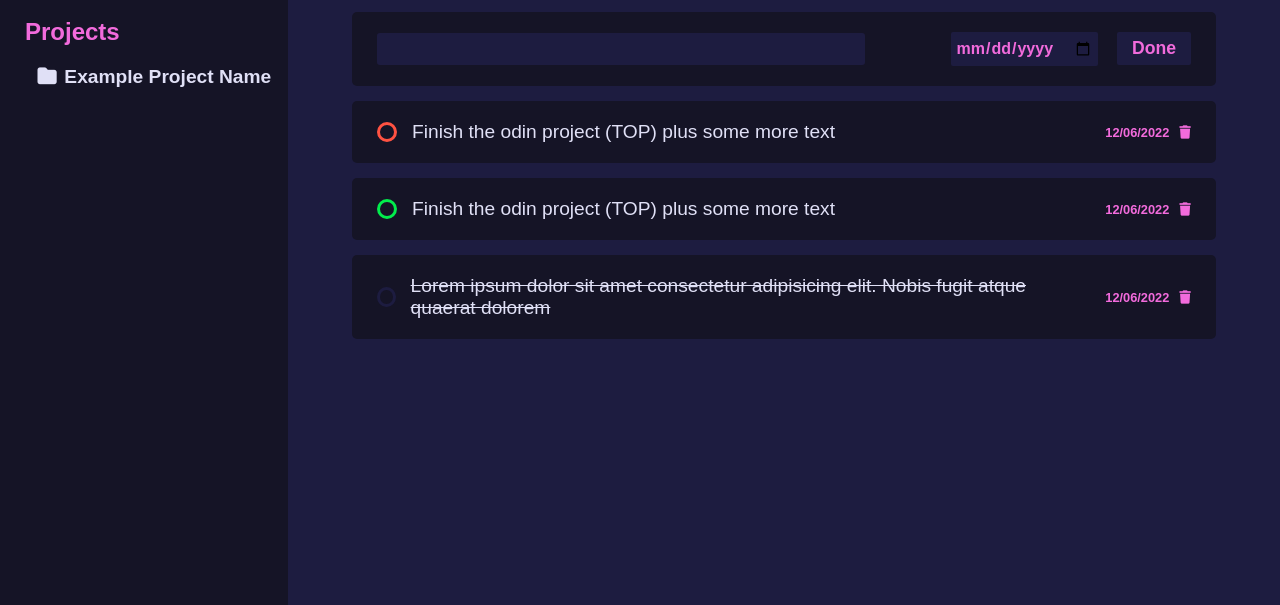
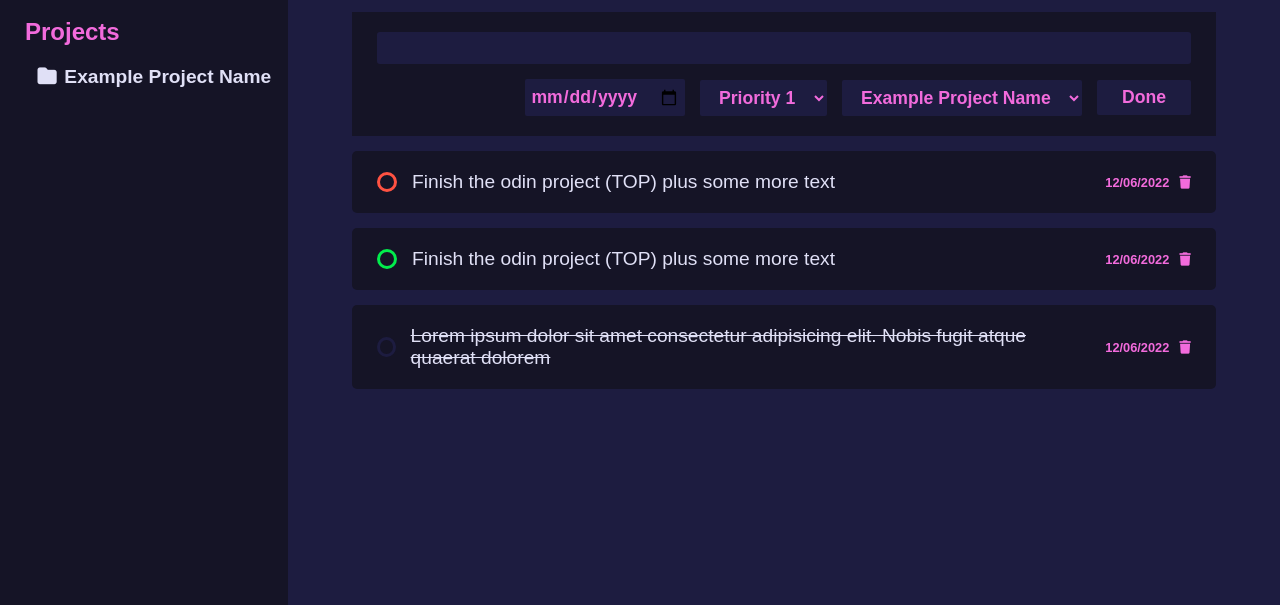
Before and after one commit to Rafael1268/odin-todo-list, a plain HTML site: page index.html in a window 1280 px wide. Shown: the part 195-800 px from the top of the page. Drawn offline with Linux system fonts and the light colour scheme.

Commit message:
Finished styling when adding a new task

```diff
--- a/index.html
+++ b/index.html
@@ -41,11 +41,21 @@
           <button>Add Task</button>
         </div>
         <div id="newTask">
-          <input type="text" name="newTaskTxt" id="newTaskTxt" minlength="1" maxlength="100">
-          <div>
-            <input type="date" name="newTaskDate" id="newTaskDate">
-            <button type="submit" id="newTaskBtn">Done</button>
-          </div>
+          <form action="#">
+            <input type="text" name="newTaskTxt" id="newTaskTxt" minlength="1" maxlength="100" required>
+            <div>
+              <input type="date" name="newTaskDate" id="newTaskDate">
+              <select name="newTaskPriority" id="newTaskPriority" required>
+                <option value="1">Priority 1</option>
+                <option value="2">Priority 2</option>
+                <option value="3">Priority 3</option>
+              </select>
+              <select name="newTaskProject" id="newTaskProject">
+                <option value="test">Example Project Name</option>
+              </select>
+              <button type="submit" id="newTaskBtn">Done</button>
+            </div>
+          </form>
         </div>
         <div class="taskItem">
           <div class="taskItemL">
--- a/style.css
+++ b/style.css
@@ -155,8 +155,7 @@ nav {
   margin-top: 125px;
 }
 
-.taskItem,
-#newTask {
+.taskItem {
   background-color: var(--darkest-color);
   border-radius: 5px;
   margin: 15px 0;
@@ -166,27 +165,34 @@ nav {
   align-items: center;
 }
 
+#newTask {
+  background-color: var(--darkest-color);
+  margin: 15px 0;
+  padding: 20px 25px;
+  display: flex;
+  flex-direction: column;
+}
+
+#newTask div {
+  display: flex;
+  justify-content: flex-end;
+  align-items: center;
+}
+
 #newTaskTxt {
   background-color: var(--dark-color);
   color: var(--light-color);
   border: none;
   border-radius: 3px;
   font-size: 1.2rem;
-  width: 60%;
+  width: 100%;
+  margin-bottom: 15px;
   padding: 5px 15px;
 }
 
-#newTaskDate {
-  background-color: var(--dark-color);
-  color: var(--main-color);
-  border: none;
-  border-radius: 2px;
-  font-size: 1rem;
-  font-weight: bold;
-  margin: 0 15px;
-  padding: 7px 5px;
-}
-
+#newTaskDate,
+#newTaskPriority,
+#newTaskProject,
 #newTaskBtn {
   background-color: var(--dark-color);
   color: var(--main-color);
@@ -194,7 +200,23 @@ nav {
   border-radius: 2px;
   font-size: 1.1rem;
   font-weight: bold;
-  padding: 6px 15px;
+  margin-left: 15px;
+}
+
+#newTaskDate {
+  padding: 7px 5px;
+}
+
+#newTaskPriority {
+  padding: 7px 15px;
+}
+
+#newTaskProject {
+  padding: 7px 15px;
+}
+
+#newTaskBtn {
+  padding: 7px 25px;
 }
 
 .taskItemL {
```
